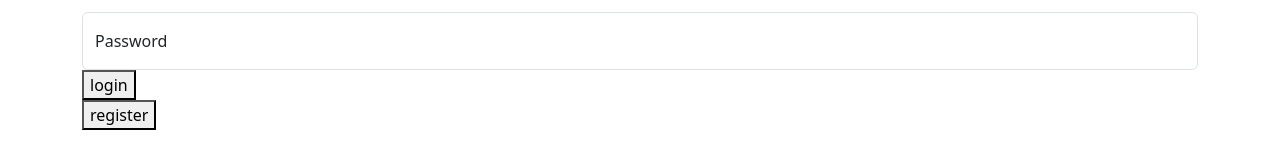
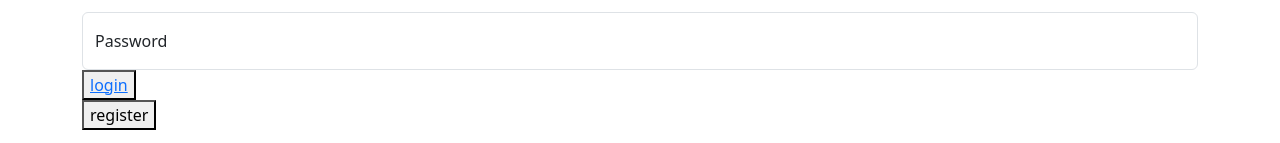
Before and after one commit to ntokozo-sithebe/Gym-kini-CapStone, a Vue app: page /login in a window 1280 px wide. Shown: the part 314-457 px from the top of the page. Built offline with nearby package versions, Linux system fonts and the light colour scheme; what vue3-cookies would draw is missing.

Commit message:
saving changes

```diff
--- a/src/views/LoginView.vue
+++ b/src/views/LoginView.vue
@@ -13,7 +13,7 @@
         <div class="col justify-content-center">
             <div>
                 <button @click="submitForm">
-                        login
+                    <router-link :to="{name: 'login', params: {id: userEmail, userPassword}}">login</router-link>
                  </button>
             </div>
             <!-- link the registerView -->
```
